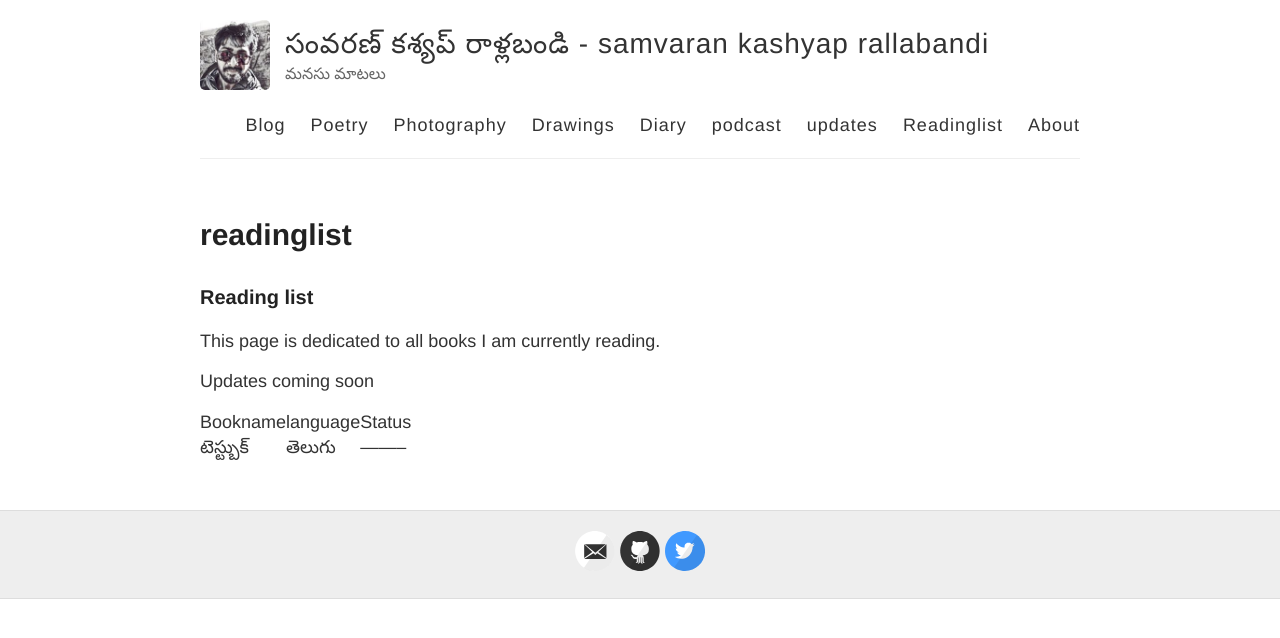
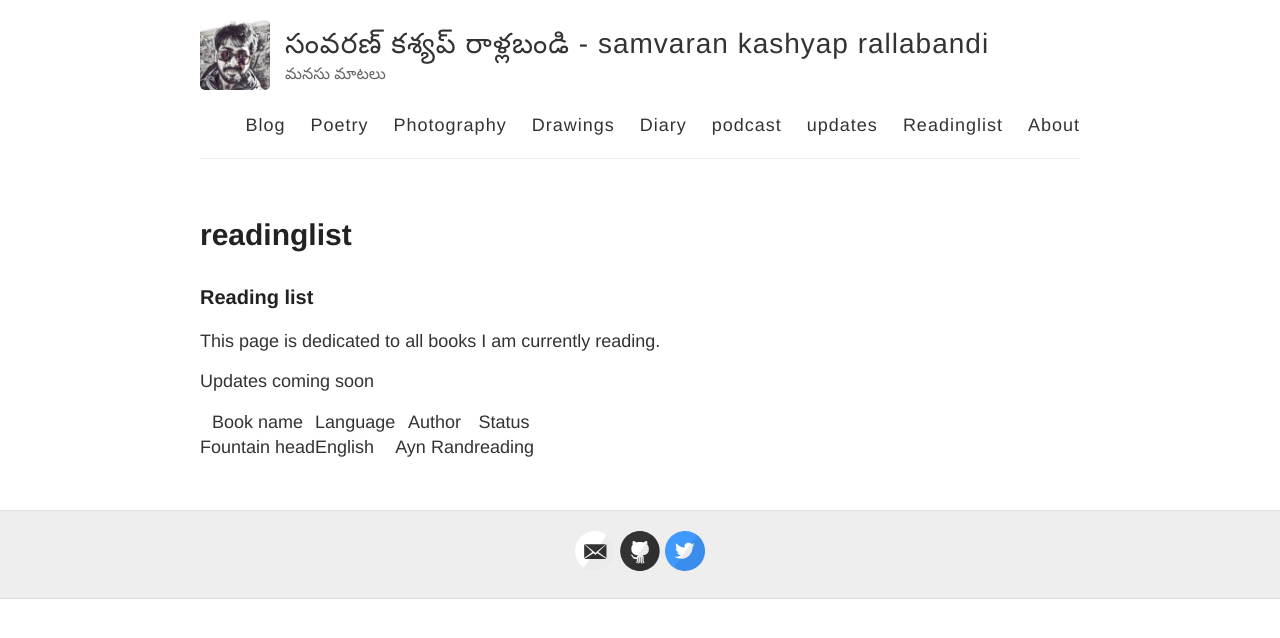
Before and after one commit to rsk/rsk.github.io, a Jekyll site: the page built from readinglist.md, in a window 1280 px wide. Shown: the top 638 px of the page. Built offline with Jekyll 4.4.1, drawn with Linux system fonts in a browser that asks for light colours; comment, search, counter and statistics services are not loaded.

Commit message:
Update reading list

```diff
--- a/readinglist.md
+++ b/readinglist.md
@@ -10,6 +10,6 @@ This page is dedicated to all books I am currently reading.
 
 Updates coming soon
 
-| Bookname | language  | Status |
-| ------ | ------ |--------|
-| టెస్ట్బుక్ | తెలుగు  |--------|
+Book name | Language | Author | Status
+--- | --- | --- | ---
+Fountain head | English | Ayn Rand | reading
```
